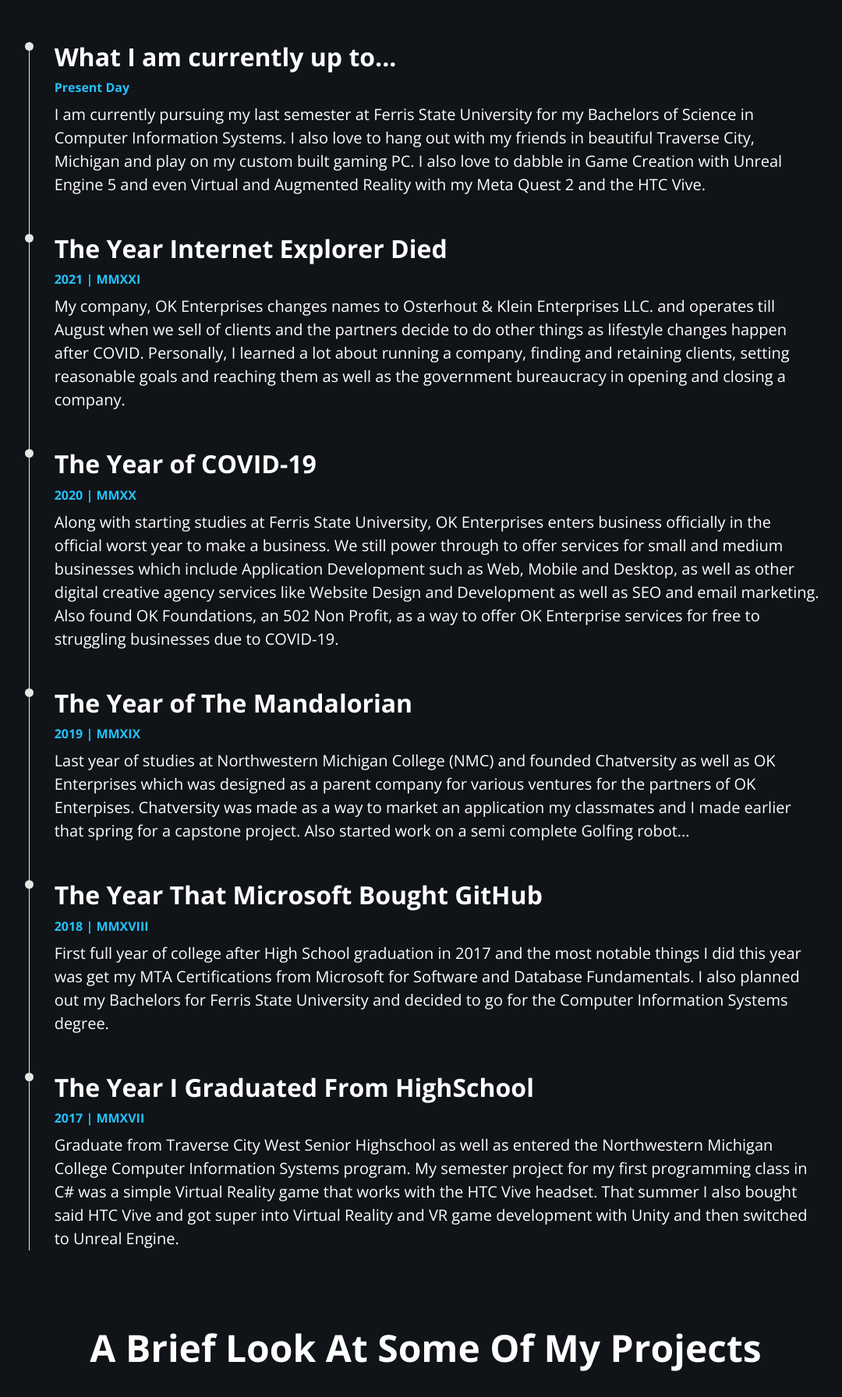
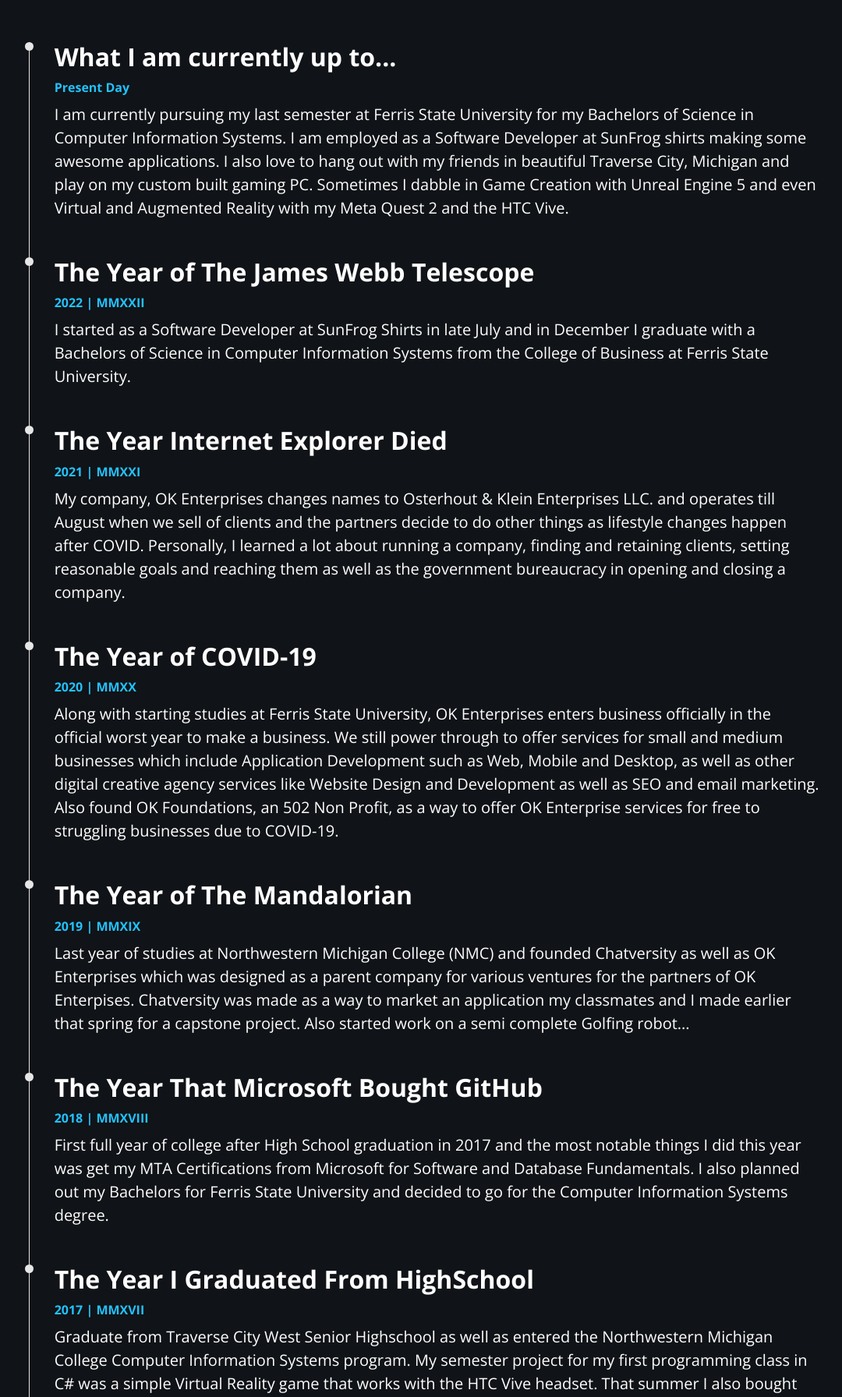
Before and after one commit to NoahFlowa/NoahFlowa.com, a PHP site: page / in a window 1280 px wide. Shown: the part 670-2462 px from the top of the page at 78% size, without its empty margins (94-1174 px from the left). Run offline with PHP 8.4, Linux system fonts and the light colour scheme; some libraries are stand-ins or nearby versions.

Commit message:
Update experience.php

```diff
--- a/experience.php
+++ b/experience.php
@@ -6,8 +6,18 @@
             <p class="mainColor mb-2 fw-bold">Present Day</p>
             <p class="fs-5">
                 I am currently pursuing my last semester at Ferris State University for my Bachelors of Science in Computer Information Systems.
+                I am employed as a Software Developer at SunFrog shirts making some awesome applications.
                 I also love to hang out with my friends in beautiful Traverse City, Michigan and play on my custom built gaming PC.
-                I also love to dabble in Game Creation with Unreal Engine 5 and even Virtual and Augmented Reality with my Meta Quest 2 and the HTC Vive.
+                Sometimes I dabble in Game Creation with Unreal Engine 5 and even Virtual and Augmented Reality with my Meta Quest 2 and the HTC Vive.
+            </p>
+        </li>
+
+        <li class="timeline-item mb-5">
+            <h1 class="fw-bold fs-2">The Year of The James Webb Telescope</h1>
+            <p class="mainColor mb-2 fw-bold">2022 | MMXXII</p>
+            <p class="fs-5">
+                I started as a Software Developer at SunFrog Shirts in late July and in December I graduate with a Bachelors of Science
+                in Computer Information Systems from the College of Business at Ferris State University.
             </p>
         </li>
 
```
